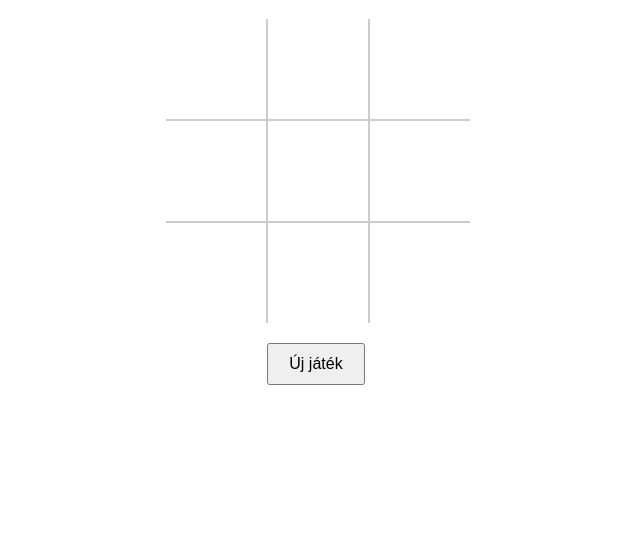
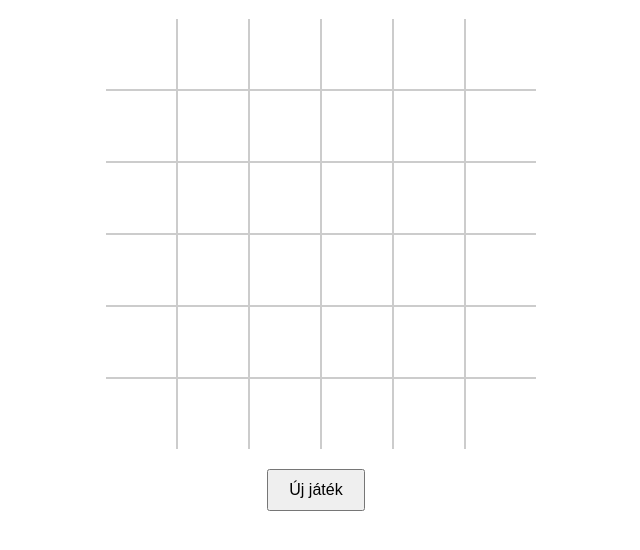
Before and after one commit to delczegemma/amoba, a website built with Parcel: page index.html in a window 1280 px wide. Shown: the part 62-612 px from the top of the page, without its empty margins (324-964 px from the left). Built offline with nearby package versions, Linux system fonts and the light colour scheme; a web font is replaced by a local one.

Commit message:
hat táblás verzió

```diff
--- a/index.html
+++ b/index.html
@@ -17,12 +17,39 @@
         <div class="cell" cellIndexX="0" cellIndexY="0" data-next-move="X"></div>
         <div class="cell" cellIndexX="0" cellIndexY="1" data-next-move="X"></div>
         <div class="cell" cellIndexX="0" cellIndexY="2" data-next-move="X"></div>
+        <div class="cell" cellIndexX="0" cellIndexY="3" data-next-move="X"></div>
+        <div class="cell" cellIndexX="0" cellIndexY="4" data-next-move="X"></div>
+        <div class="cell" cellIndexX="0" cellIndexY="5" data-next-move="X"></div>
         <div class="cell" cellIndexX="1" cellIndexY="0" data-next-move="X"></div>
         <div class="cell" cellIndexX="1" cellIndexY="1" data-next-move="X"></div>
         <div class="cell" cellIndexX="1" cellIndexY="2" data-next-move="X"></div>
+        <div class="cell" cellIndexX="1" cellIndexY="3" data-next-move="X"></div>
+        <div class="cell" cellIndexX="1" cellIndexY="4" data-next-move="X"></div>
+        <div class="cell" cellIndexX="1" cellIndexY="5" data-next-move="X"></div>
         <div class="cell" cellIndexX="2" cellIndexY="0" data-next-move="X"></div>
         <div class="cell" cellIndexX="2" cellIndexY="1" data-next-move="X"></div>
         <div class="cell" cellIndexX="2" cellIndexY="2" data-next-move="X"></div>
+        <div class="cell" cellIndexX="2" cellIndexY="3" data-next-move="X"></div>
+        <div class="cell" cellIndexX="2" cellIndexY="4" data-next-move="X"></div>
+        <div class="cell" cellIndexX="2" cellIndexY="5" data-next-move="X"></div>
+        <div class="cell" cellIndexX="3" cellIndexY="0" data-next-move="X"></div>
+        <div class="cell" cellIndexX="3" cellIndexY="1" data-next-move="X"></div>
+        <div class="cell" cellIndexX="3" cellIndexY="2" data-next-move="X"></div>
+        <div class="cell" cellIndexX="3" cellIndexY="3" data-next-move="X"></div>
+        <div class="cell" cellIndexX="3" cellIndexY="4" data-next-move="X"></div>
+        <div class="cell" cellIndexX="3" cellIndexY="5" data-next-move="X"></div>
+        <div class="cell" cellIndexX="4" cellIndexY="0" data-next-move="X"></div>
+        <div class="cell" cellIndexX="4" cellIndexY="1" data-next-move="X"></div>
+        <div class="cell" cellIndexX="4" cellIndexY="2" data-next-move="X"></div>
+        <div class="cell" cellIndexX="4" cellIndexY="3" data-next-move="X"></div>
+        <div class="cell" cellIndexX="4" cellIndexY="4" data-next-move="X"></div>
+        <div class="cell" cellIndexX="4" cellIndexY="5" data-next-move="X"></div>
+        <div class="cell" cellIndexX="5" cellIndexY="0" data-next-move="X"></div>
+        <div class="cell" cellIndexX="5" cellIndexY="1" data-next-move="X"></div>
+        <div class="cell" cellIndexX="5" cellIndexY="2" data-next-move="X"></div>
+        <div class="cell" cellIndexX="5" cellIndexY="3" data-next-move="X"></div>
+        <div class="cell" cellIndexX="5" cellIndexY="4" data-next-move="X"></div>
+        <div class="cell" cellIndexX="5" cellIndexY="5" data-next-move="X"></div>
       </div>
       <h2 id="reportMessage"></h2>
       <button id="restartBtn">Új játék</button>
--- a/src/index.js
+++ b/src/index.js
@@ -41,7 +41,7 @@ function makeMove() {
 
   //A táblán lévő cellára filled classt rak
   //CheckWin
-  if (checkWin(board, row, col, 3 )){
+  if (checkWin(board, row, col, 4 )){
     running = false;
     message.textContent = `Az ${player} játékos nyert! Gratulálunk!`
   }
--- a/src/styles.css
+++ b/src/styles.css
@@ -8,19 +8,19 @@ h1 {
 
 .board {
   display: grid;
-  grid-template-columns: repeat(3, 1fr);
-  max-width: 300px;
-  margin: 20px auto;
+  grid-template-columns: repeat(6, 1fr);
+  max-width: 420px;
+  margin: 10px auto;
 }
 
 .cell {
-  width: 100px;
-  height: 100px;
+  width: 70px;
+  height: 70px;
   display: flex;
   align-items: center;
   justify-content: center;
   font-family: 'Finger Paint', sans-serif;
-  font-size: 105px;
+  font-size: 75px;
   border: 1px solid #ccc;
   cursor: pointer;
 }
@@ -28,15 +28,18 @@ h1 {
 /*a szélek eltüntetése: csak három táblára jó megoldás*/
 .cell:first-child,
 .cell:nth-child(2),
-.cell:nth-child(3) {
+.cell:nth-child(3),
+.cell:nth-child(4),
+.cell:nth-child(5),
+.cell:nth-child(6) {
   border-top: none;
 }
 
-.cell:nth-child(3n+1) {
+.cell:nth-child(6n+1) {
   border-left: none;
 }
 
-.cell:nth-child(3n+3) {
+.cell:nth-child(6n+6) {
   border-right: none;
 }
 
@@ -45,8 +48,11 @@ h1 {
 }
 
 .cell:last-child,
-.cell:nth-child(8),
-.cell:nth-child(7) {
+.cell:nth-child(35),
+.cell:nth-child(34),
+.cell:nth-child(33),
+.cell:nth-child(32),
+.cell:nth-child(31){
   border-bottom: none;
 }
  /*hover content következő lépést lépést*/
```
